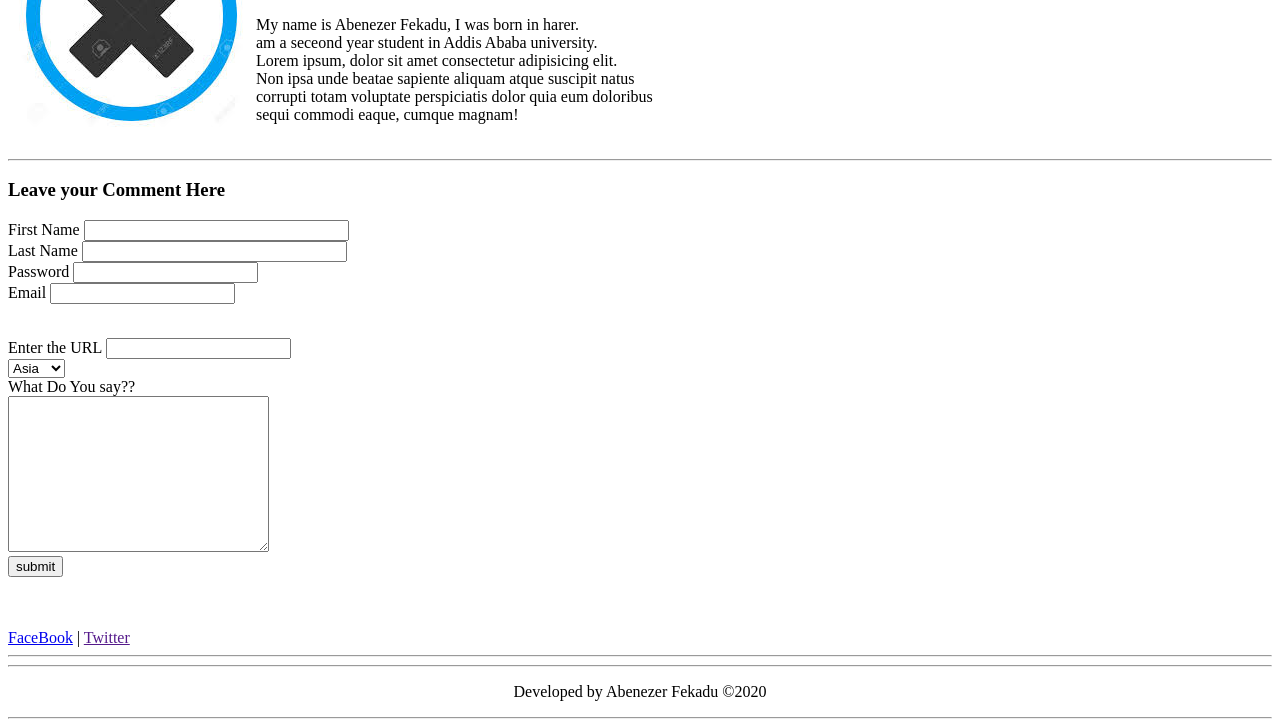
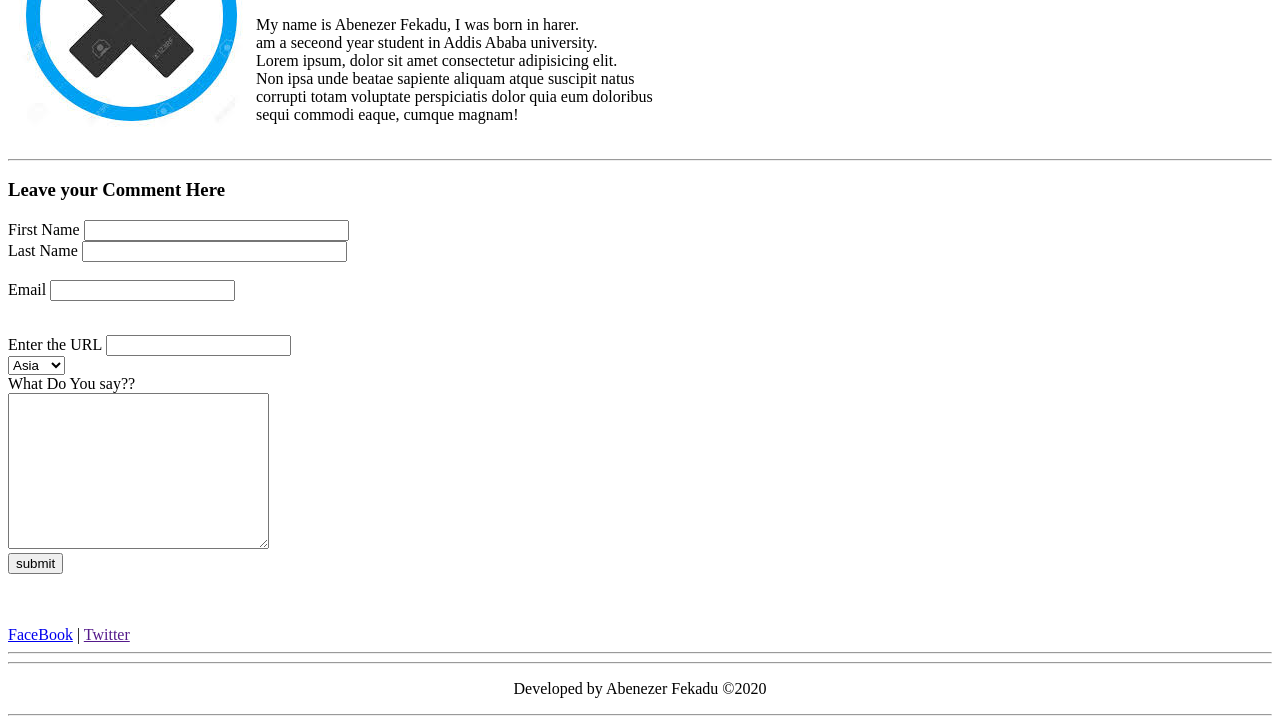
Before and after one commit to Abenezer-Fekadu/First-Html-Practice, a plain HTML site: page contact.html in a window 1280 px wide. Shown: the part 170-891 px from the top of the page. Drawn offline with Linux system fonts and the light colour scheme; grey boxes are pictures that could not be loaded.

Commit message:
contact file is updated

```diff
--- a/contact.html
+++ b/contact.html
@@ -45,8 +45,8 @@
         <label for="lName">Last Name</label>
         <input type="text" name="lName" id="lName" size="30" pattern="[a-z]{6,8}" title="Enter 6 to 10 Characters">
         <br>
-        <label for="password">Password</label>
-        <input type="password" name="password" id="password" pattern="[]"">
+        <!-- <label for="password">Password</label> -->
+        <!-- <input type="password" name="password" id="password" pattern="[]""> -->
         <br>
         <label for="email">Email</label>
         <input type="email" name="email" id="email">
@@ -89,5 +89,7 @@
 <hr>
 <p align="Center">Developed by Abenezer Fekadu &copy;2020</p>
 <hr>
+
+<div class="mapouter"><div class="gmap_canvas"><iframe width="600" height="500" id="gmap_canvas" src="https://maps.google.com/maps?q=addis%20ababa&t=&z=13&ie=UTF8&iwloc=&output=embed" frameborder="0" scrolling="no" marginheight="0" marginwidth="0"></iframe><a href="https://www.embedgooglemap.net/blog/nordvpn-coupon-code/">this</a></div><style>.mapouter{position:relative;text-align:right;height:500px;width:600px;}.gmap_canvas {overflow:hidden;background:none!important;height:500px;width:600px;}</style></div>
     </body>
 </html>
```
